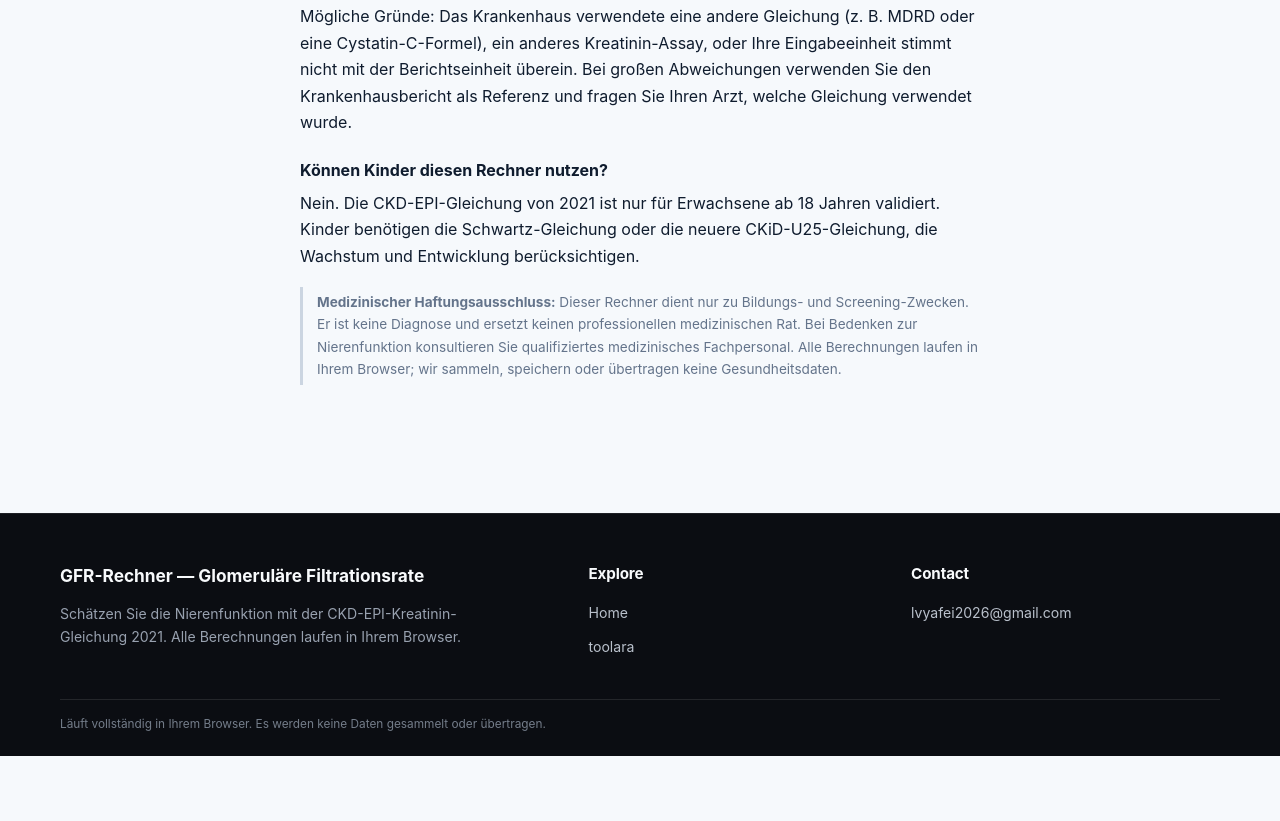
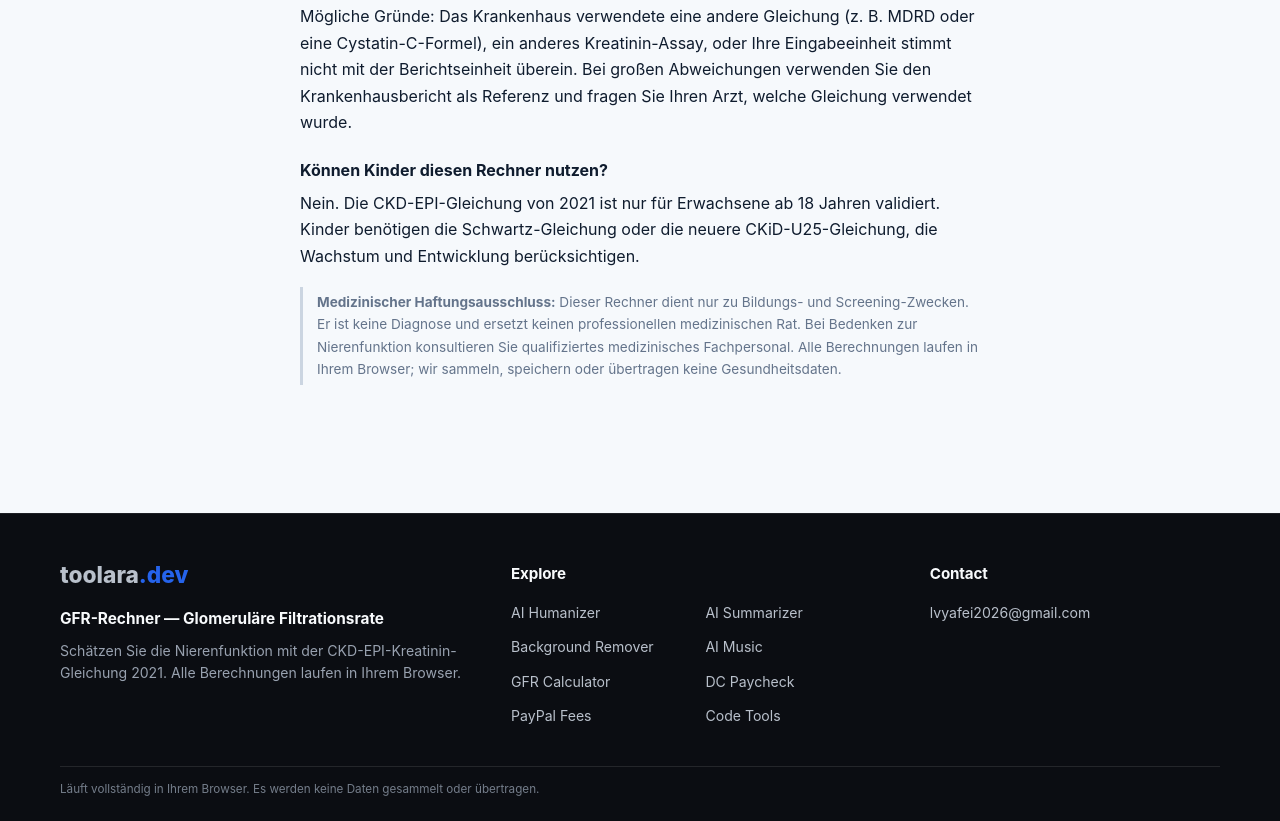
Before and after one commit to lvyafei2026-coder/gfr-calculator, a plain HTML site: page de/index.html in a window 1280 px wide. Shown: the part 6838-7659 px from the top of the page. Before the commit the page ends 7594 px from the top, so only its background shows below. Drawn offline with Linux system fonts and the light colour scheme.

Commit message:
Polish branded Explore footers

```diff
--- a/css/style.css
+++ b/css/style.css
@@ -143,15 +143,18 @@
 
 .site-footer { margin-top: 64px !important; padding: 48px 24px 22px !important; background: #0b0d12 !important; border-top: 1px solid rgba(255,255,255,0.08) !important; color: #a6adbb !important; text-align: left !important; font-size: 0.88rem !important; line-height: 1.6; }
 .site-footer-inner { max-width: 1160px; margin: 0 auto; }
-.site-footer-grid { display: grid; grid-template-columns: minmax(0, 1.4fr) minmax(150px, 0.8fr) minmax(200px, 0.9fr); gap: 48px; }
+.site-footer-grid { display: grid; grid-template-columns: minmax(0,1.25fr) minmax(280px,1.15fr) minmax(220px,0.9fr); gap: 48px; }
 .site-footer-column { min-width: 0; }
-.site-footer-brand { display: inline-block; color: #f8fafc !important; font-size: 1.08rem; font-weight: 700; text-decoration: none; }
+.site-footer-wordmark { display: inline-flex; align-items: baseline; color: #f8fafc !important; font-size: 1.42rem; font-weight: 850; line-height: 1.15; text-decoration: none; }
+.site-footer-wordmark .tld { color: var(--accent, #3b82f6); }
+.site-footer-site-name { margin: 18px 0 0 !important; color: #f8fafc; font-size: 0.96rem; font-weight: 700; }
 .site-footer-heading { margin: 0 0 16px !important; color: #f8fafc; font-size: 0.95rem; font-weight: 650; }
-.site-footer-description { max-width: 420px; margin: 14px 0 0 !important; color: #98a1af; }
-.site-footer-nav { display: grid; justify-items: start; gap: 10px; }
+.site-footer-description { max-width: 420px; margin: 8px 0 0 !important; color: #98a1af; }
+.site-footer-links { display: grid; grid-template-columns: repeat(2,minmax(0,1fr)); gap: 12px 18px; }
+.site-footer-contact { margin: 0 !important; color: #b9c0cb; overflow-wrap: anywhere; }
 .site-footer a { color: #b9c0cb !important; text-decoration: none; }
 .site-footer a:hover { color: #fff !important; text-decoration: underline; }
-.site-footer-contact { margin: 0 !important; color: #b9c0cb; overflow-wrap: anywhere; }
-.site-footer-bottom { margin-top: 40px; padding-top: 16px; border-top: 1px solid rgba(255,255,255,0.1); color: #747d8a; font-size: 0.74rem; line-height: 1.5; }
+.site-footer-bottom { margin-top: 38px; padding-top: 14px; border-top: 1px solid rgba(255,255,255,0.1); color: #747d8a; font-size: 0.73rem; line-height: 1.5; }
 .site-footer-bottom p { margin: 0; }
-@media (max-width: 720px) { .site-footer { padding: 36px 20px 20px !important; } .site-footer-grid { grid-template-columns: 1fr; gap: 28px; } .site-footer-bottom { margin-top: 28px; } } .site-footer-nav { gap: 12px; } }
+@media (max-width: 960px) { .site-footer-grid { grid-template-columns: repeat(2,minmax(0,1fr)); gap: 34px; } .site-footer-column:first-child { grid-column: 1 / -1; } }
+@media (max-width: 760px) { .site-footer { padding: 36px 20px 20px !important; } .site-footer-grid { grid-template-columns: 1fr; gap: 28px; } .site-footer-column:first-child { grid-column: auto; } .site-footer-links { gap: 10px 14px; } .site-footer-bottom { margin-top: 28px; } }
--- a/de/index.html
+++ b/de/index.html
@@ -279,11 +279,19 @@
 <div class="site-footer-inner">
 <div class="site-footer-grid">
 <section class="site-footer-column">
-<a class="site-footer-brand" href="/"><span class="site-footer-brand" data-i18n="title">GFR-Rechner — Glomeruläre Filtrationsrate</span></a>
+<a class="site-footer-wordmark" href="https://toolara.dev/" aria-label="toolara.dev">toolara<span class="tld">.dev</span></a>
+<p class="site-footer-site-name" data-i18n="title">GFR-Rechner — Glomeruläre Filtrationsrate</p>
 <p class="site-footer-description" data-i18n="subtitle">Schätzen Sie die Nierenfunktion mit der CKD-EPI-Kreatinin-Gleichung 2021. Alle Berechnungen laufen in Ihrem Browser.</p>
 </section>
-<section class="site-footer-column"><h2 class="site-footer-heading">Explore</h2><nav class="site-footer-nav" aria-label="Quick navigation"><a href="/" data-i18n="navHome">Home</a><a href="https://toolara.dev/">toolara</a></nav></section>
-<section class="site-footer-column"><h2 class="site-footer-heading">Contact</h2><a href="mailto:lvyafei2026@gmail.com">lvyafei2026@gmail.com</a></section>
+<section class="site-footer-column"><h2 class="site-footer-heading">Explore</h2><nav class="site-footer-links" aria-label="Explore sites"><a href="https://humanize.toolara.dev/">AI Humanizer</a>
+<a href="https://summarize.toolara.dev/">AI Summarizer</a>
+<a href="https://background.toolara.dev/">Background Remover</a>
+<a href="https://music.toolara.dev/">AI Music</a>
+<a href="https://gfr.toolara.dev/">GFR Calculator</a>
+<a href="https://dc-pay.toolara.dev/">DC Paycheck</a>
+<a href="https://paypal.toolara.dev/">PayPal Fees</a>
+<a href="https://devtools.toolara.dev/">Code Tools</a></nav></section>
+<section class="site-footer-column"><h2 class="site-footer-heading">Contact</h2><p class="site-footer-contact"><a href="mailto:lvyafei2026@gmail.com">lvyafei2026@gmail.com</a></p></section>
 </div>
 <div class="site-footer-bottom"><p class="site-footer-privacy" data-i18n="footer">Läuft vollständig in Ihrem Browser. Es werden keine Daten gesammelt oder übertragen.</p></div>
 </div>
```
Also changed, not shown: es/index.html (+11 -3 lines), index.html (+11 -3 lines), ja/index.html (+11 -3 lines), ko/index.html (+11 -3 lines), ru/index.html (+11 -3 lines), zh-tw/index.html (+11 -3 lines), zh/index.html (+11 -3 lines).
